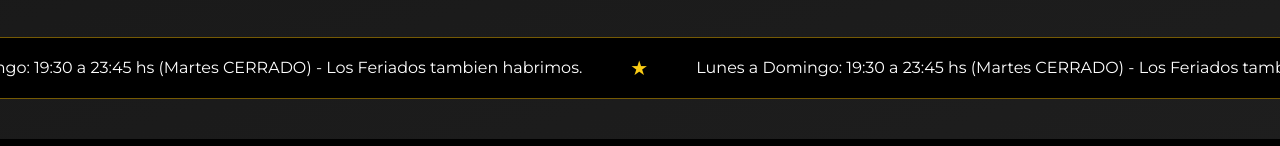
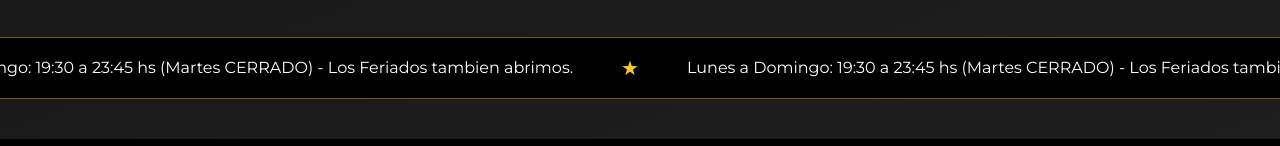
Before and after one commit to cuellogabriel/ElConde, a plain HTML site: page index.html in a window 1280 px wide. Shown: the part 1886-2032 px from the top of the page. Drawn offline with nearby package versions, Linux system fonts and the light colour scheme.

Commit message:
correcion final

```diff
--- a/index.html
+++ b/index.html
@@ -409,9 +409,9 @@
   <section class="mt-10 py-3 md:py-4 bg-black border-y border-yellow-500/50 overflow-hidden">
     <div class="marquee-container">
       <div class="marquee-content flex items-center">
-        <p class="text-sm md:text-base">Lunes a Domingo: 19:30 a 23:45 hs (Martes CERRADO) - Los Feriados tambien habrimos.</p>
+        <p class="text-sm md:text-base">Lunes a Domingo: 19:30 a 23:45 hs (Martes CERRADO) - Los Feriados tambien abrimos.</p>
         <span class="text-yellow-400 mx-6 md:mx-12 text-xl">★</span>
-        <p class="text-sm md:text-base">Lunes a Domingo: 19:30 a 23:45 hs (Martes CERRADO) - Los Feriados tambien habrimos.</p>
+        <p class="text-sm md:text-base">Lunes a Domingo: 19:30 a 23:45 hs (Martes CERRADO) - Los Feriados tambien abrimos.</p>
         <span class="text-yellow-400 mx-6 md:mx-12 text-xl">★</span>
       </div>
     </div>
@@ -441,7 +441,7 @@
         <!-- Col 3: Payment -->
         <div>
           <h4 class="font-semibold mb-2">💳 Medios de Pago</h4>
-          <p>Efectivo, Credito , Débito, MercadoPago , Transferencia</p>
+          <p>Efectivo, Credito, Débito, MercadoPago, Transferencia</p>
           <p class="font-semibold mt-4 text-yellow-300">Desde 1994 - Siempre Con Vos</p>
         </div>
         <!-- Col 4: Logo -->
@@ -480,7 +480,7 @@
         <!-- Middle: Payment -->
         <div class="mb-6">
           <h4 class="font-semibold mb-2">💳 Medios de Pago</h4>
-          <p>Efectivo, Credito , Débito, MercadoPago , Transferencia</p>
+          <p>Efectivo, Credito, Débito, MercadoPago, Transferencia</p>
           <p class="font-semibold mt-4 text-yellow-300">Desde 1994 - Siempre Con Vos</p>
         </div>
         <!-- Bottom: Logo -->
```
Also changed, not shown: pictu/Qr Menu Digital.JPG (added).
